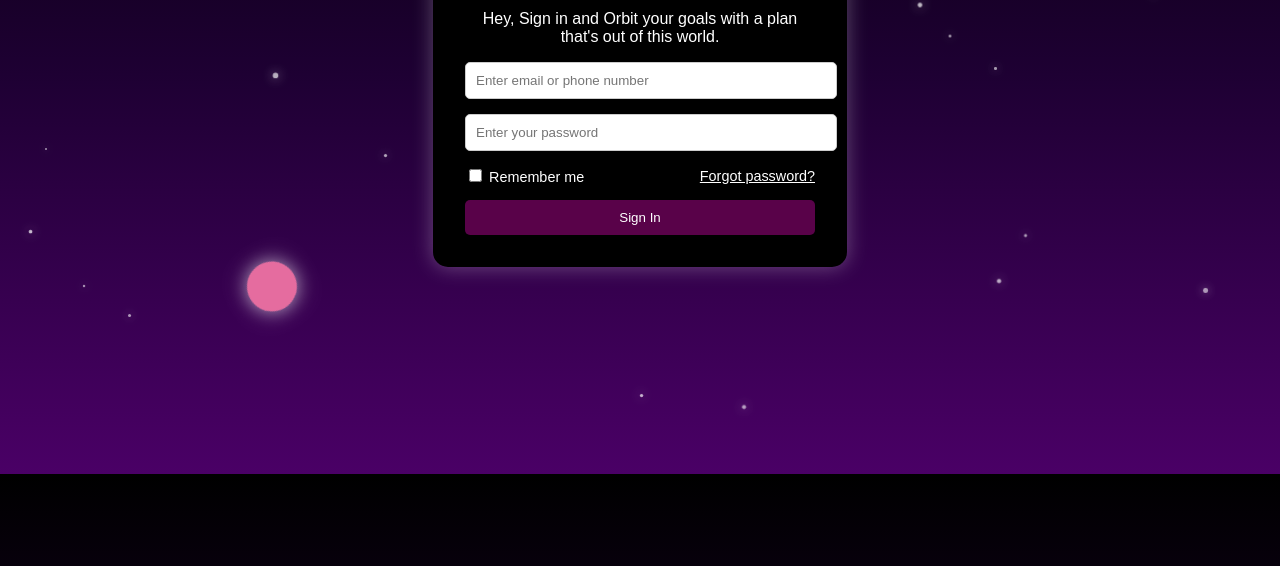
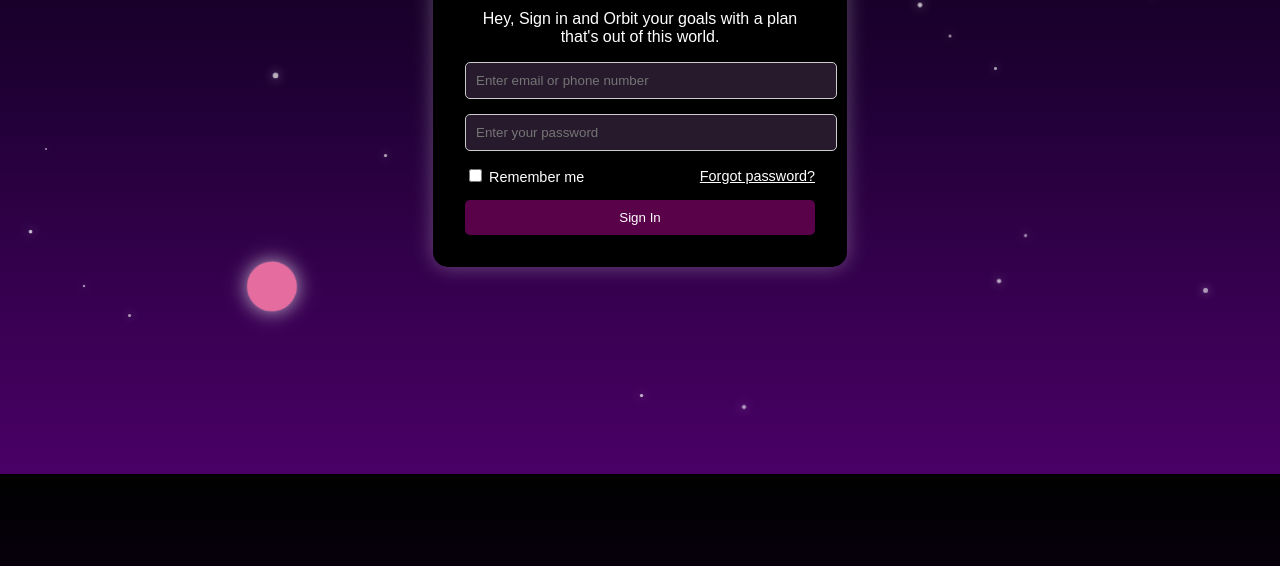
Before and after one commit to yasmine-boudjellil/Sign-in-dark-theme-, a plain HTML site: page sign in dark/index.html in a window 1280 px wide. Shown: the part 326-892 px from the top of the page. Drawn offline with Linux system fonts and the light colour scheme.

Commit message:
Update style.css

```diff
--- a/sign in dark/css/style.css
+++ b/sign in dark/css/style.css
@@ -131,8 +131,8 @@ body {
 }
 
 .login-box input {
-    color: #000000; /* White text inside input */
-    background-color: #ffffff; /* Dark background */
+    color: #ffffff; /* White text inside input */
+    background-color: #261a2c; /* Dark background */
     border: 1px solid #576574; /* Subtle border */
 }
 
```
